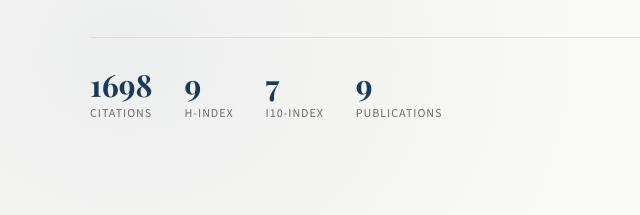
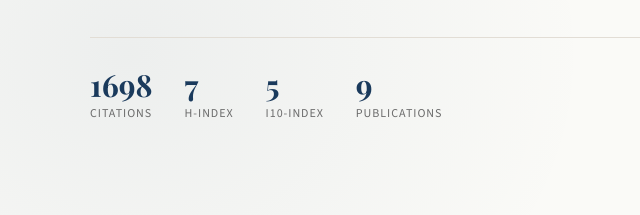
Before and after one commit to Shivang-UHM/shivang-uhm.github.io, a plain HTML site: page index.html in a window 1280 px wide. Shown: the part 585-800 px from the top of the page, 0-640 px from the left. Drawn offline with nearby package versions, Linux system fonts and the light colour scheme; no server answers; a web font is replaced by a local one.

Commit message:
Update index.html

```diff
--- a/index.html
+++ b/index.html
@@ -343,11 +343,11 @@
           <div class="metric-lbl">Citations</div>
         </div>
         <div class="metric">
-          <div class="metric-val">9</div>
+          <div class="metric-val">7</div>
           <div class="metric-lbl">h-index</div>
         </div>
         <div class="metric">
-          <div class="metric-val">7</div>
+          <div class="metric-val">5</div>
           <div class="metric-lbl">i10-index</div>
         </div>
         <div class="metric">
```
